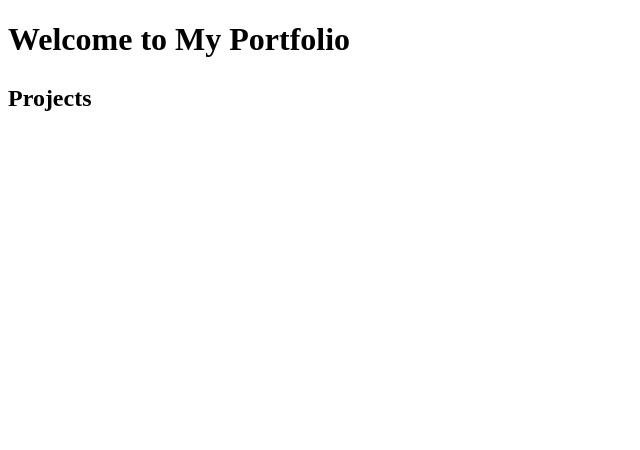
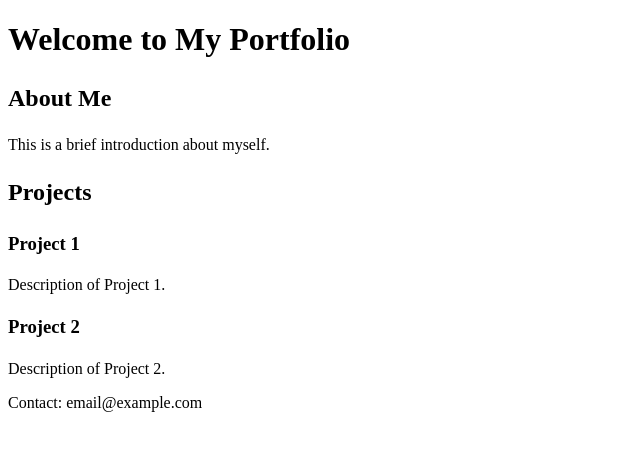
Before and after one commit to SameerRamzan/Portfolio, a plain HTML site: page index.html in a window 1280 px wide. Shown: the whole page, without its empty margins (0-640 px from the left). Drawn offline with Linux system fonts and the light colour scheme.

Commit message:
Updated index.html for improved title spacing and line-height

```diff
--- a/index.html
+++ b/index.html
@@ -3,25 +3,31 @@
 <head>
     <meta charset="UTF-8">
     <meta name="viewport" content="width=device-width, initial-scale=1.0">
-    <title>Your Portfolio</title>
+    <title>Portfolio</title>
     <style>
-        h1.hero-name {
-            letter-spacing: 0;
-        }
-        .section-title {
-            letter-spacing: 0;
-            line-height: 1.5;
-        }
-        .hero-title {
-            letter-spacing: 0;
+        h2, h3 {
+            letter-spacing: normal; /* Removed letter-spacing constraints */
+            line-height: 1.5; /* Increased line-height for better spacing */
         }
     </style>
 </head>
 <body>
-    <h1 class="hero-name">Welcome to My Portfolio</h1>
-    <h2 class="section-title">Projects</h2>
-    <div class="projects">
-        <!-- Project entries go here -->
-    </div>
+    <header>
+        <h1>Welcome to My Portfolio</h1>
+    </header>
+    <section>
+        <h2>About Me</h2>
+        <p>This is a brief introduction about myself.</p>
+    </section>
+    <section>
+        <h2>Projects</h2>
+        <h3>Project 1</h3>
+        <p>Description of Project 1.</p>
+        <h3>Project 2</h3>
+        <p>Description of Project 2.</p>
+    </section>
+    <footer>
+        <p>Contact: email@example.com</p>
+    </footer>
 </body>
 </html>
```
